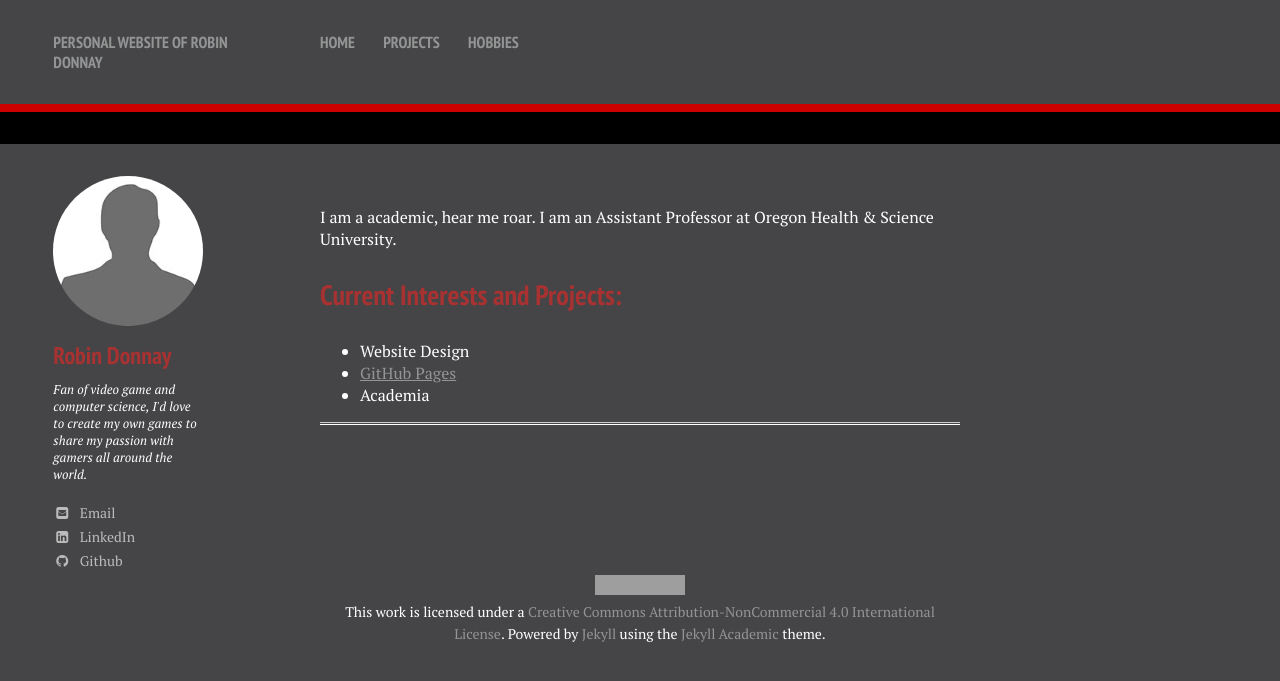
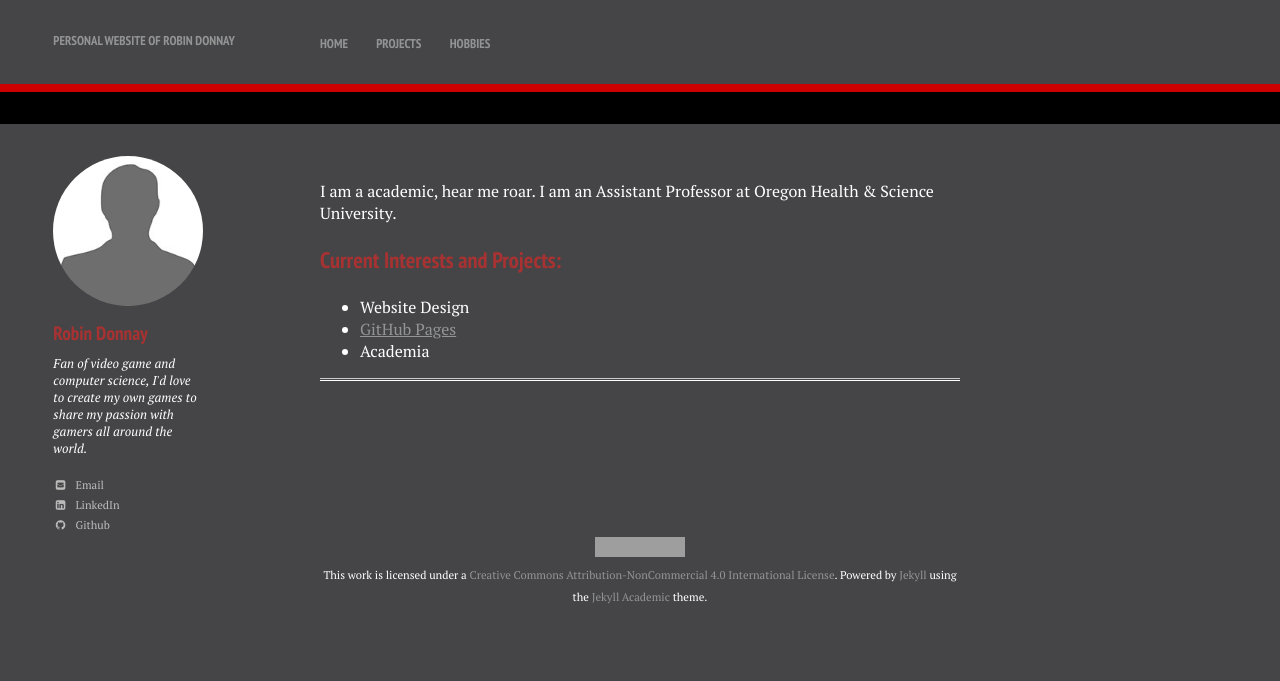
Before and after one commit to Aros69/RobinDonnay, a Jekyll site: the page built from index.md, in a window 1280 px wide. Shown: the top 681 px of the page. Built offline with Jekyll 4.4.1, drawn with Linux system fonts in a browser that asks for light colours; nearby versions of some CDN libraries; grey boxes are pictures that could not be loaded.

Commit message:
Font size

```diff
--- a/_sass/variables.scss
+++ b/_sass/variables.scss
@@ -6,7 +6,7 @@
    Typography
    ========================================================================== */
 
-$doc-font-size: 16;
+$doc-font-size: 20;
 $doc-line-height: 30;
 $paragraph-indent: 0;
 $base-font: 'PT Serif', serif;
```
